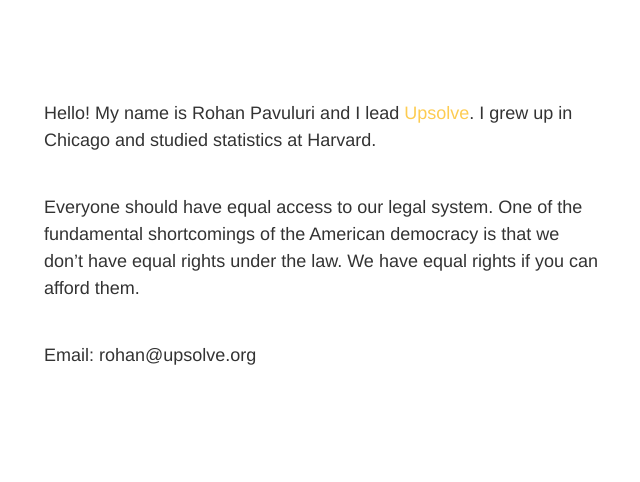
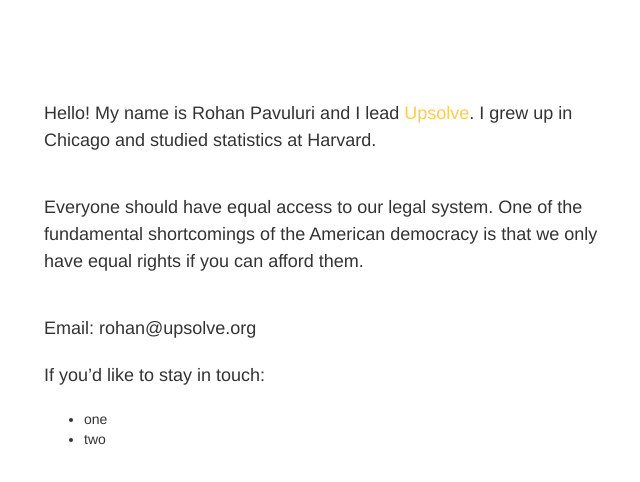
Before and after one commit to RPavuluri/RPavuluri.github.io, a website: page index.html in a window 1280 px wide. Shown: the whole page, without its empty margins (26-666 px from the left). Drawn offline with Linux system fonts and the light colour scheme; a web font is replaced by a local one.

Commit message:
Update index.html

```diff
--- a/index.html
+++ b/index.html
@@ -47,12 +47,23 @@
                         </p>
                         <br>
                         <p>
-                            Everyone should have equal access to our legal system. One of the fundamental shortcomings of the American democracy is that we don’t have equal rights under the law. We have equal rights if you can afford them.
+                            Everyone should have equal access to our legal system. One of the fundamental shortcomings of the American democracy is that we only have equal rights if you can afford them.
                         </p>
                         <br>
                         <p>
                             Email: rohan@upsolve.org
                         </p>
+                        <p>
+                            If you’d like to stay in touch:
+                                <ul>
+                                    <li>one</li>
+                                    <li>two</li>
+                                </ul>
+                        <p>
+
+
+
+
                     </div>
                 </div>
                 <div class="col-md-6">
```
